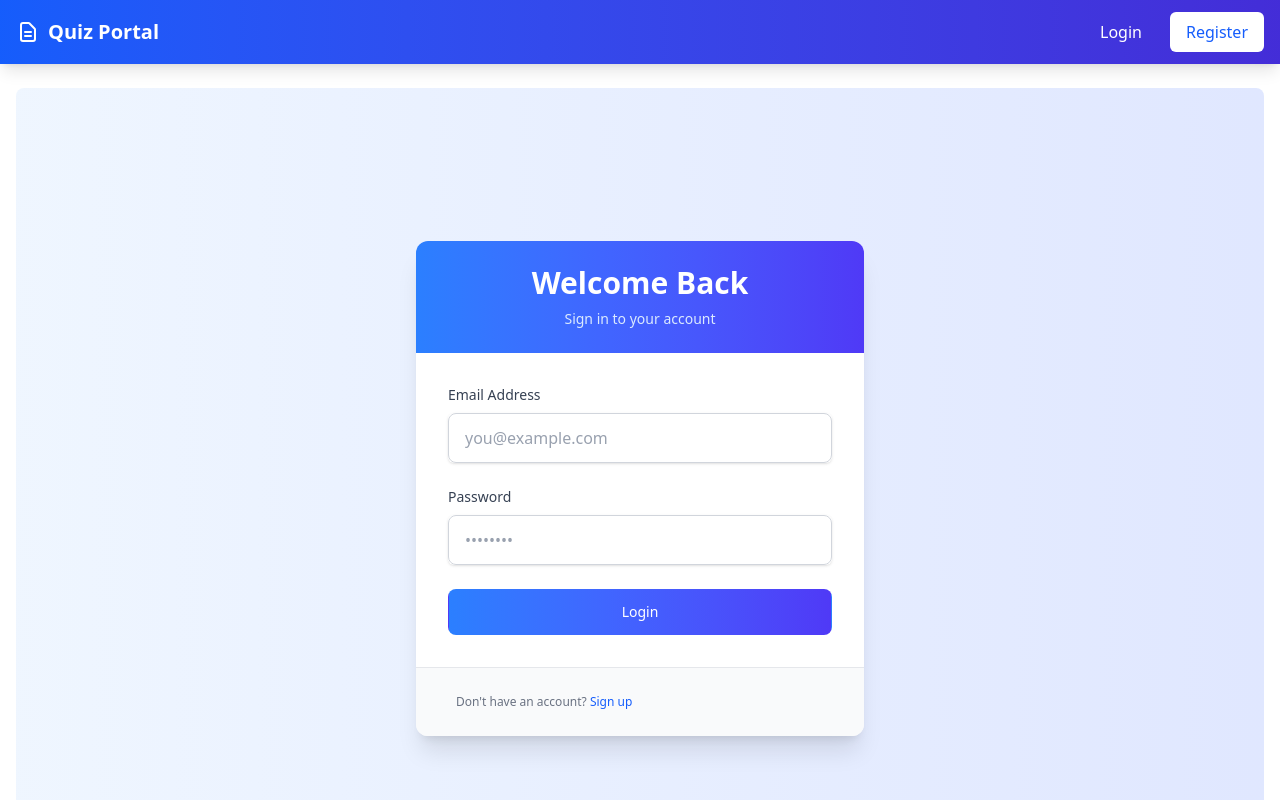
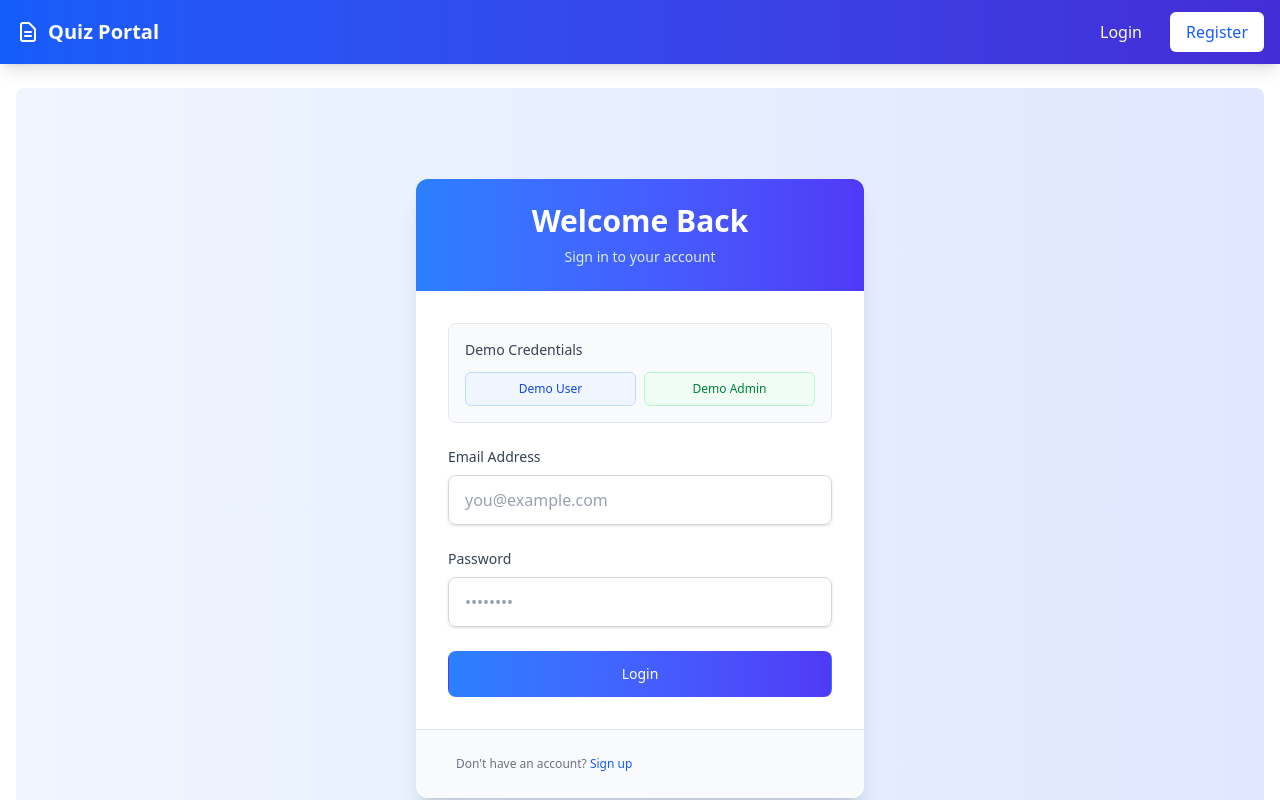
Before and after one commit to SaishGhatol/quiz-portal, a React (Vite) app in the folder client/: page /login in a window 1280 px wide. Shown: the top 800 px of the page. Built offline with nearby package versions, Linux system fonts and the light colour scheme.

Commit message:
demo credentials added

```diff
--- a/client/src/components/auth/Login.jsx
+++ b/client/src/components/auth/Login.jsx
@@ -13,6 +13,25 @@ const Login = () => {
   const location = useLocation();
 
   const from = location.state?.from?.pathname || '/dashboard';
+
+  // Demo credentials
+  const demoCredentials = {
+    user: {
+      email: 'anuj@dev.com',
+      password: '123123123'
+    },
+    admin: {
+      email: 'saish@dev.com',
+      password: '123123123'
+    }
+  };
+
+  const handleDemoLogin = (type) => {
+    const credentials = demoCredentials[type];
+    setEmail(credentials.email);
+    setPassword(credentials.password);
+    toast.info(`Demo ${type} credentials loaded`);
+  };
 
   const handleSubmit = async (e) => {
     e.preventDefault();
@@ -40,6 +59,27 @@ const Login = () => {
         </div>
 
         <div className="p-8">
+          {/* Demo Credentials Section */}
+          <div className="mb-6 p-4 bg-gray-50 rounded-lg border border-gray-200">
+            <h3 className="text-sm font-medium text-gray-700 mb-3">Demo Credentials</h3>
+            <div className="flex gap-2">
+              <button
+                type="button"
+                onClick={() => handleDemoLogin('user')}
+                className="flex-1 px-3 py-2 text-xs font-medium text-blue-700 bg-blue-50 border border-blue-200 rounded-md hover:bg-blue-100 focus:outline-none focus:ring-2 focus:ring-blue-500 focus:ring-offset-1 transition duration-150 ease-in-out"
+              >
+                Demo User
+              </button>
+              <button
+                type="button"
+                onClick={() => handleDemoLogin('admin')}
+                className="flex-1 px-3 py-2 text-xs font-medium text-green-700 bg-green-50 border border-green-200 rounded-md hover:bg-green-100 focus:outline-none focus:ring-2 focus:ring-green-500 focus:ring-offset-1 transition duration-150 ease-in-out"
+              >
+                Demo Admin
+              </button>
+            </div>
+          </div>
+
           <form className="space-y-6" onSubmit={handleSubmit}>
             <div>
               <label className="block text-gray-700 text-sm font-medium mb-2" htmlFor="email">
```
